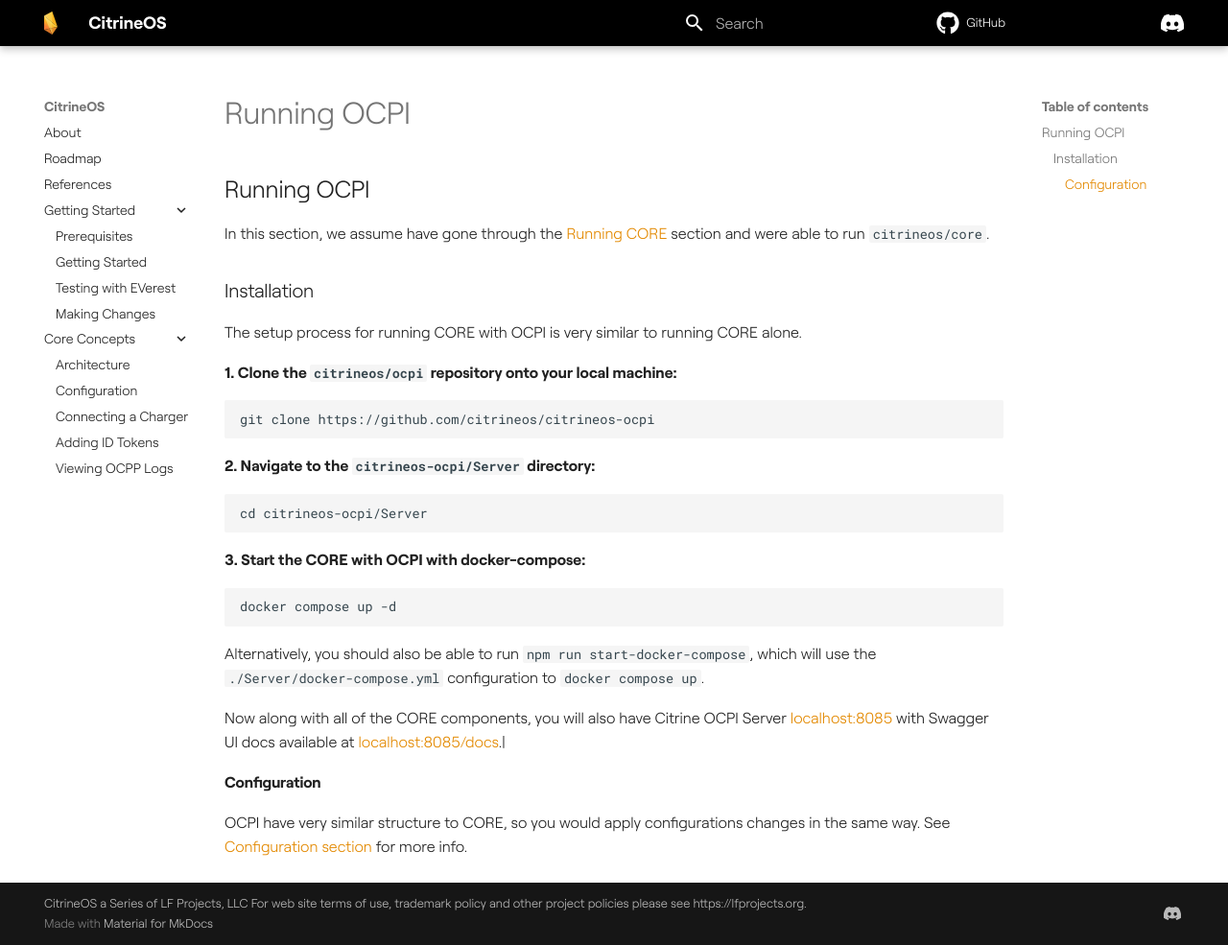
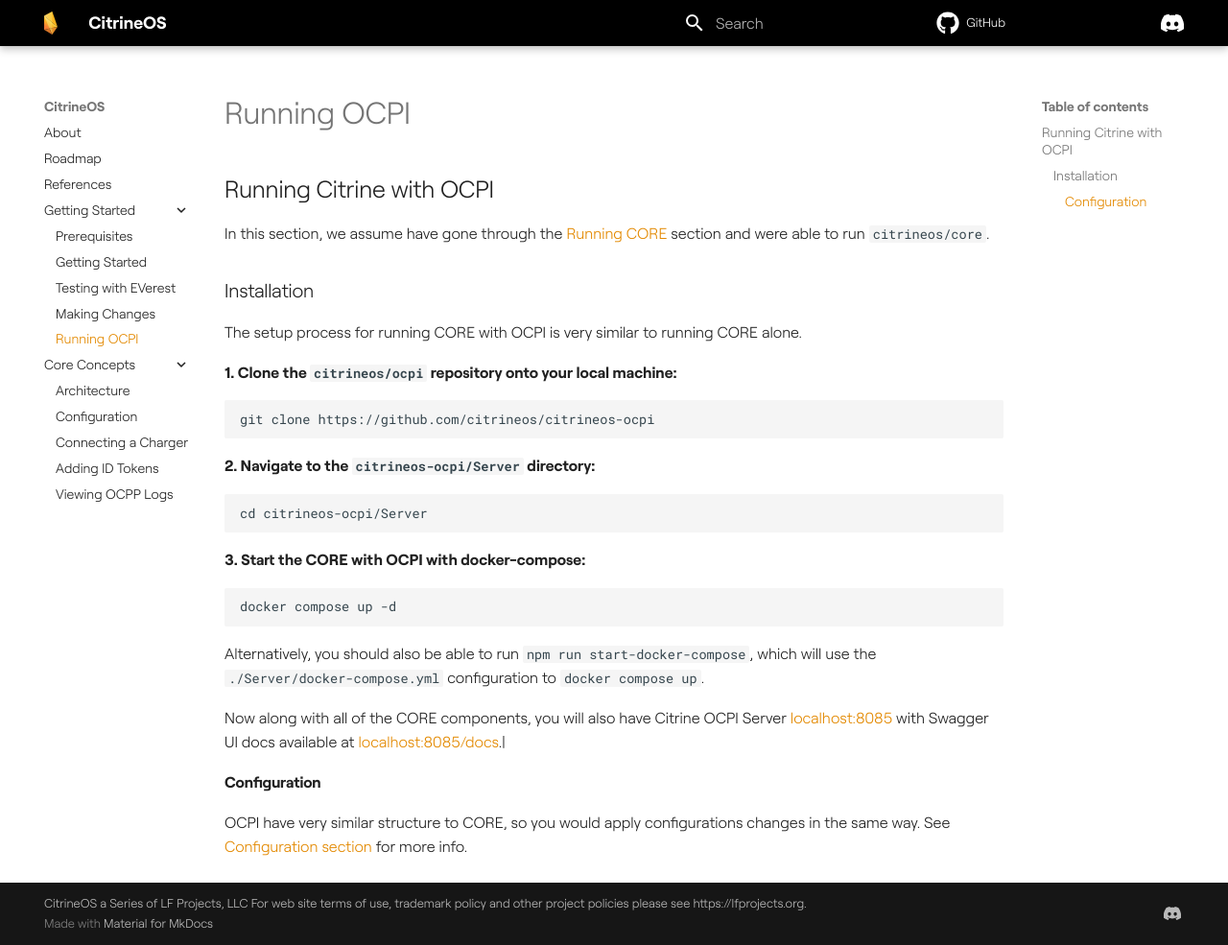
Before and after one commit to citrineos/citrineos.github.io, an MkDocs documentation site: the page built from docs/getting-started/running-ocpi.md, in a window 1280 px wide and 985 px high. Shown: the whole window at 96% size. Built offline with MkDocs 1.6.1 and Material for MkDocs 9.7.7, drawn with Linux system fonts in a browser that asks for light colours; plug-ins that fetch from the network failed and are left out; comment, search, counter and statistics services are not loaded; the version menu is left out.

Commit message:
fix: links and add ocpi to nav
Signed-off-by: Christian Weissmann <christian.weissmann@s44.team>

```diff
--- a/docs/running-ocpi.md
+++ b/docs/getting-started/running-ocpi.md
@@ -3,8 +3,8 @@
 title: Running OCPI
 ---
 
-# Running OCPI
-In this section, we assume have gone through the [Running CORE](/docs/getting-started.html) section and were able
+# Running Citrine with OCPI
+In this section, we assume have gone through the [Running CORE](getting-started.md) section and were able
 to run `citrineos/core`.
 
 ## Installation
@@ -30,4 +30,4 @@
 ### Configuration
 
 OCPI have very similar structure to CORE, so you would apply configurations changes in the same way. See
-[Configuration section](/docs/getting-started.html) for more info.
+[Configuration section](getting-started.md/#configuration) for more info.
--- a/mkdocs.yml
+++ b/mkdocs.yml
@@ -8,6 +8,7 @@
       - getting-started/getting-started.md
       - getting-started/testing-with-everest.md
       - getting-started/making-changes.md
+      - getting-started/running-ocpi.md
   - Core Concepts:
       - core-concepts/architecture.md
       - core-concepts/configuration.md
@@ -87,7 +88,7 @@
   - git-revision-date-localized # add created date to page
 #  - minify:
 #      minify_html: true
-strict: true
+
 markdown_extensions:
   - toc:
       permalink: "#"
```
Also changed, not shown: docs/getting-started/getting-started.md (+2 -2 lines).
